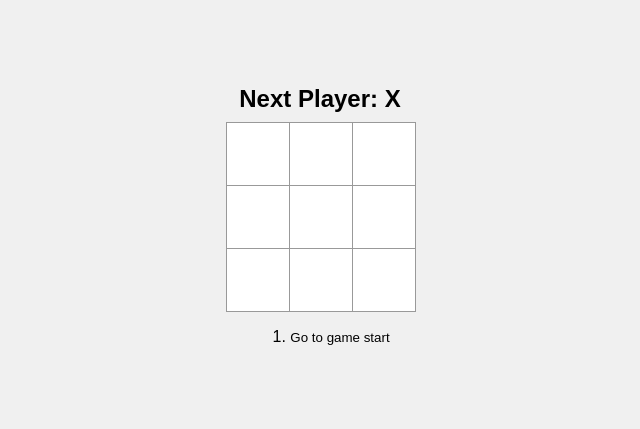
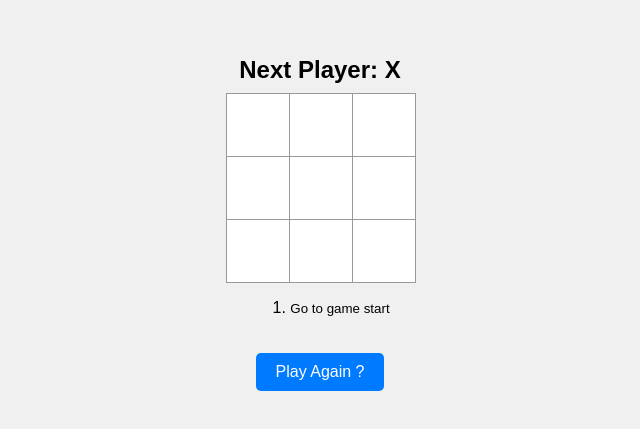
Before and after one commit to Megha30501/tic-tac-toe, a React (Vite) app: page / in a window 1280 px wide. Shown: the part 177-606 px from the top of the page, without its empty margins (320-960 px from the left). Built offline with nearby package versions, Linux system fonts and the light colour scheme.

Commit message:
added the final version

```diff
--- a/src/App.jsx
+++ b/src/App.jsx
@@ -1,6 +1,7 @@
 import { useState } from "react";
 import "./App.css";
-import Board  from "./components/Board";
+import Board from "./components/Board";
+import PlayAgain from "./components/PlayAgain";
 
 function Game() {
   const [history, setHistory] = useState([Array(9).fill(null)]);
@@ -38,6 +39,9 @@ function Game() {
       <div className="game-info">
         <ol>{moves}</ol>
       </div>
+      <div>
+        <PlayAgain setHistory={setHistory} setCurrentMove={setCurrentMove} />
+      </div>
     </div>
   );
 }
--- /dev/null
+++ b/src/components/PlayAgain.jsx
@@ -0,0 +1,11 @@
+function PlayAgain ({setHistory, setCurrentMove}){
+    const handlePlayAgain =()=> {
+        setHistory([Array(9).fill(null)]);
+        setCurrentMove(0);
+    }
+    return(
+        <button className="playagain"  onClick={handlePlayAgain}>Play Again ?</button>
+    );
+}
+
+export default PlayAgain;
```
